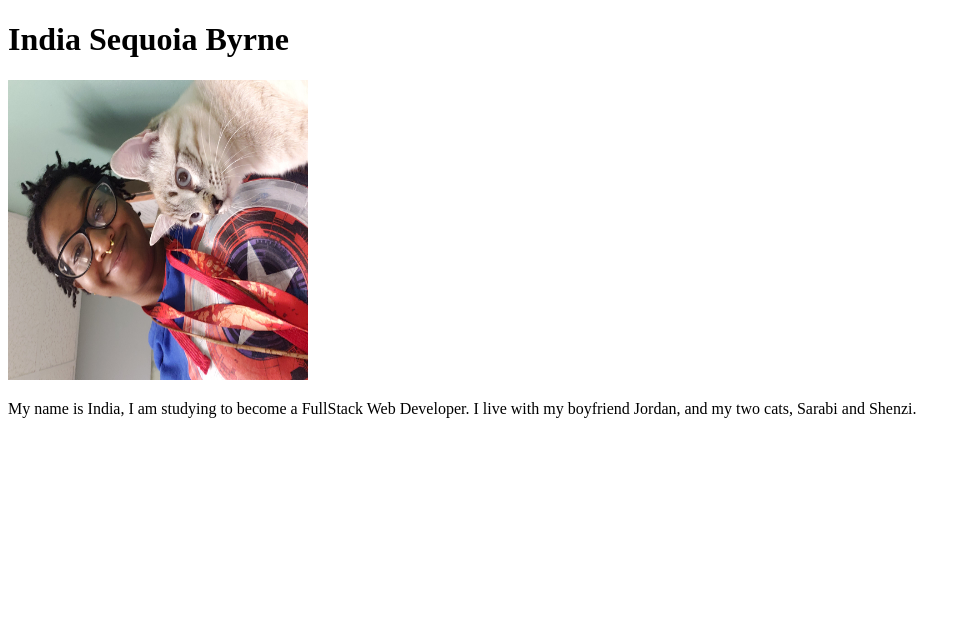
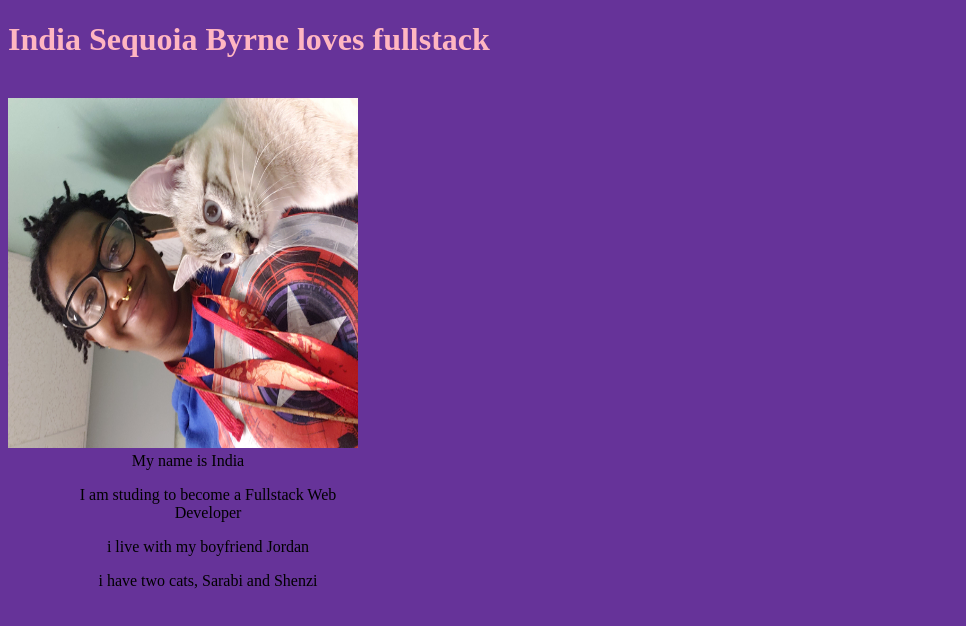
Before and after one commit to byrneindia/about-india, a plain HTML site: page index.html in a window 1280 px wide. Shown: the whole page, without its empty margins (0-966 px from the left). Drawn offline with Linux system fonts and the light colour scheme.

Commit message:
about india

```diff
--- a/index.html
+++ b/index.html
@@ -4,13 +4,18 @@
 	<meta charset="UTF-8">
 			<title>About Me</title>
 	<link rel="stylesheet" href="style.css">
+
 </head>
 <body>
-<h1>India Sequoia Byrne</h1>
+<h1>India Sequoia Byrne loves fullstack</h1>
 <img src="Sarabi Was Good.jpg" alt="sarabi" id="image" class="center"/>
-<p>
-	My name is India, I am studying to become a FullStack Web Developer.
-	I live with my boyfriend Jordan, and my two cats, Sarabi and Shenzi.
-</p>
+<class="center"/>
+<div class="center"
+
+	<ul>My name is India</ul>
+   <ul>I am studing to become a Fullstack Web Developer</ul>
+	<ul>i live with my boyfriend Jordan</ul>
+	<ul>i have two cats, Sarabi and Shenzi</ul>
+
 </body>
 </html>
--- a/style.css
+++ b/style.css
@@ -1,4 +1,22 @@
+h1{
+	text-align: -moz-right;
+	font-optical-sizing: auto;
+	margin-bottom: 40px;
+	color: lightpink;
+}
+
+body{
+	background-color: rebeccapurple;
+}
+
+div{
+	margin-bottom: 30px;
+	width: 360px;
+	text-align: center;
+}
+
 #image{
-height: 300px;
-width: 300px;
+	height: 350px;
+	width: 350px;
+
 }
```
